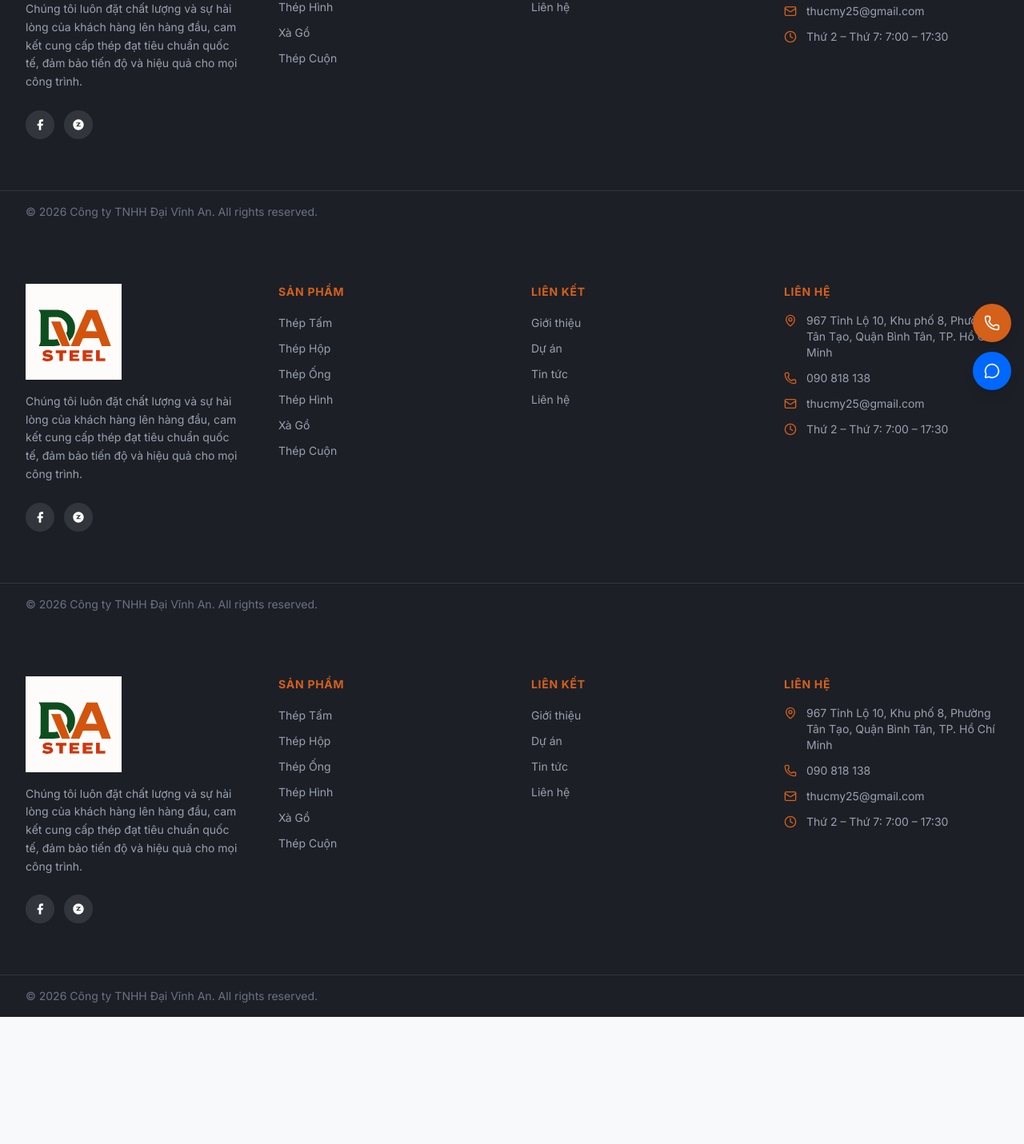
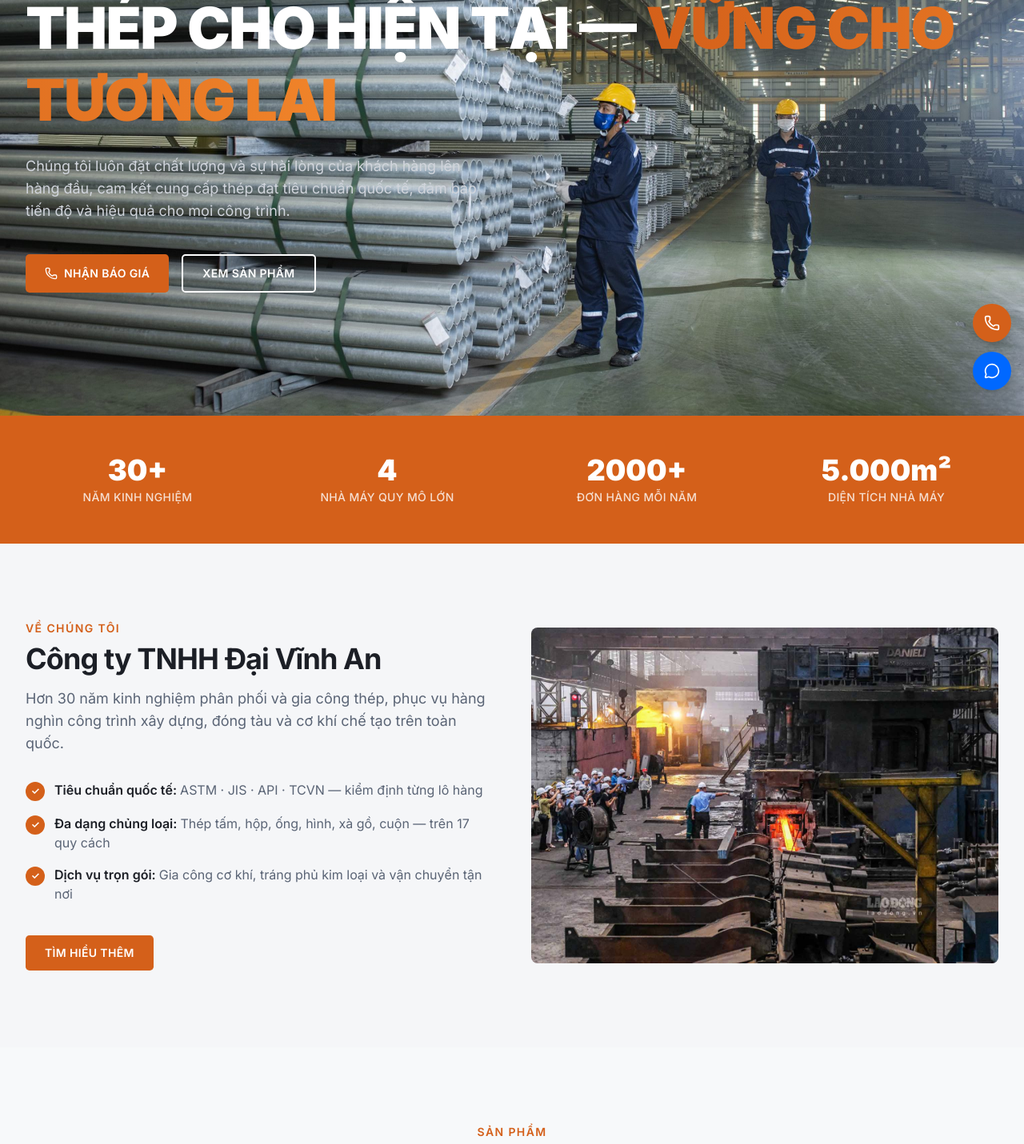
Before and after one commit to lekhactung/dai-vinh-an, a Next.js app: page / in a window 1280 px wide. Shown: the part 280-1711 px from the top of the page at 80% size. Before the commit the page ends 1552 px from the top, so only its background shows below. Built offline with nearby package versions, Linux system fonts and the light colour scheme.

Commit message:
feat : assemble homepage section

```diff
--- a/app/layout.tsx
+++ b/app/layout.tsx
@@ -73,13 +73,11 @@ export default function RootLayout({
   return (
     <html lang="vi" className={`${inter.variable} h-full`}>
       <body className="min-h-full flex flex-col antialiased bg-background text-foreground">
-        {/* <Header /> */}
+
         <main className="flex-1 pt-16 lg:pt-20">
           {children}
         </main>
-        <Header></Header>
-        <Footer />
-        <Footer />
+        <Header/>
         <Footer />
       </body>
     </html>
--- a/app/page.tsx
+++ b/app/page.tsx
@@ -1,7 +1,23 @@
+import AboutSection from "@/components/home/AboutSection";
+import CtaBanner from "@/components/home/CtaBanner";
+import FeaturedProducts from "@/components/home/FeatureProducts";
+import FeaturedProjects from "@/components/home/FeatureProjects";
+import HeroSection from "@/components/home/HeroSection";
+import PartnersSection from "@/components/home/PartnerSection";
+import StatsSection from "@/components/home/StatsSection";
+import WhyChooseUs from "@/components/home/WhyChooseUs";
+
 export default function Home() {
   return (
     <main>
-      {/* <h1>Hello, Next.js!</h1> */}
+      <HeroSection />
+      <StatsSection/>
+      <AboutSection/>
+      <FeaturedProducts/>
+      <FeaturedProjects/>
+      <WhyChooseUs/>
+      <PartnersSection/>
+      <CtaBanner/>
     </main>
   );
 }
```
